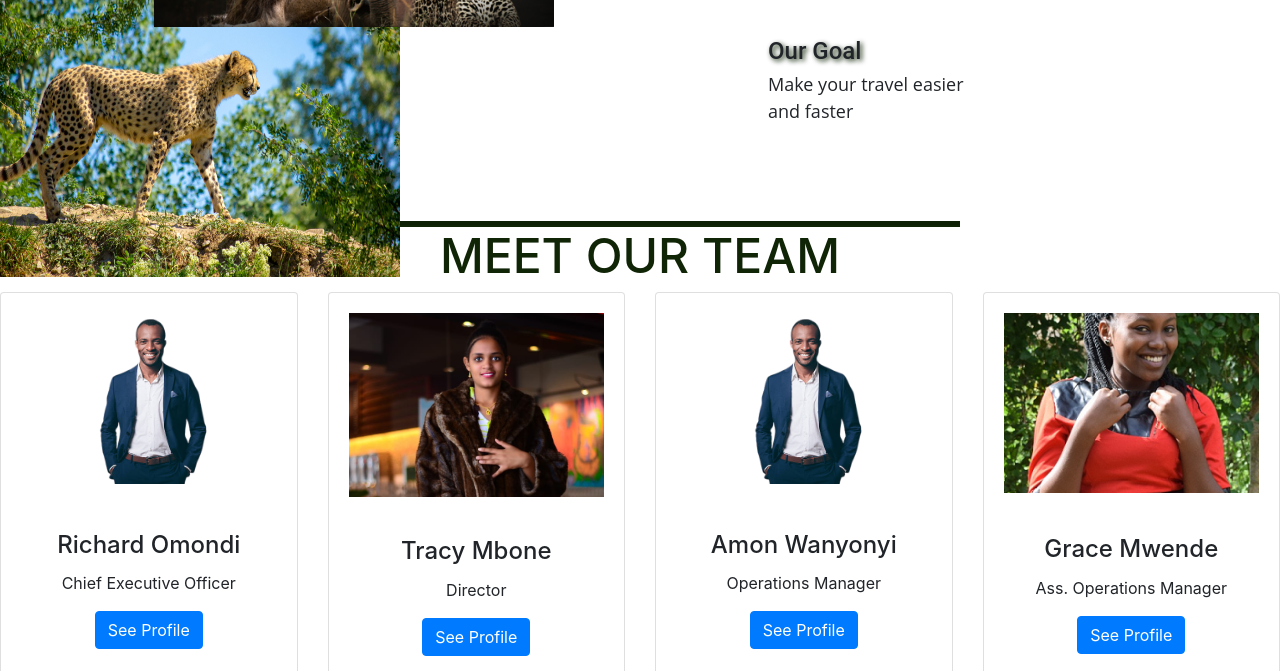
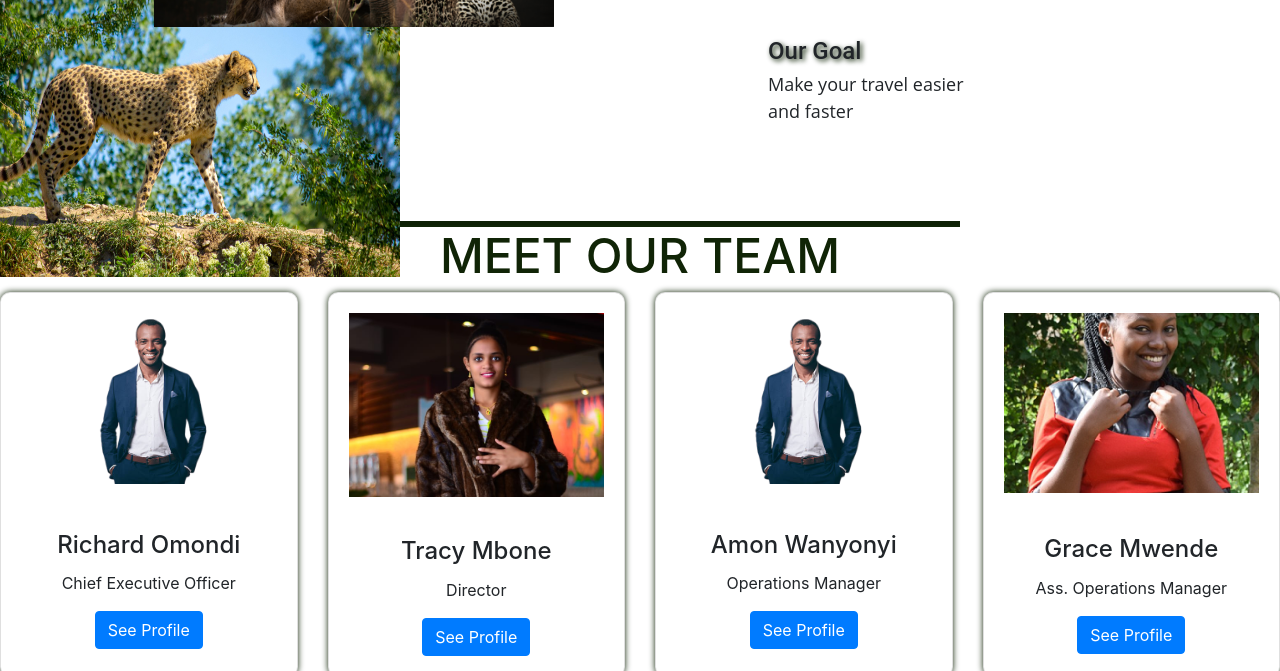
Before and after one commit to RichieOrito/infosafaris, a plain HTML site: page index.html in a window 1280 px wide. Shown: the part 1509-2180 px from the top of the page. Drawn offline with nearby package versions, Linux system fonts and the light colour scheme.

Commit message:
add border-radius and box-shadow to team cards

```diff
--- a/css/index.css
+++ b/css/index.css
@@ -118,6 +118,10 @@ z-index:2;
   font-size: 18px;
   font-family: "Open Sans", Arial, sans-serif;
 }
+.card{
+  border-radius: 10px;
+  box-shadow: 0 0 6px #102406 ;
+}
 .card img{
   width: 100%;
 }
```
